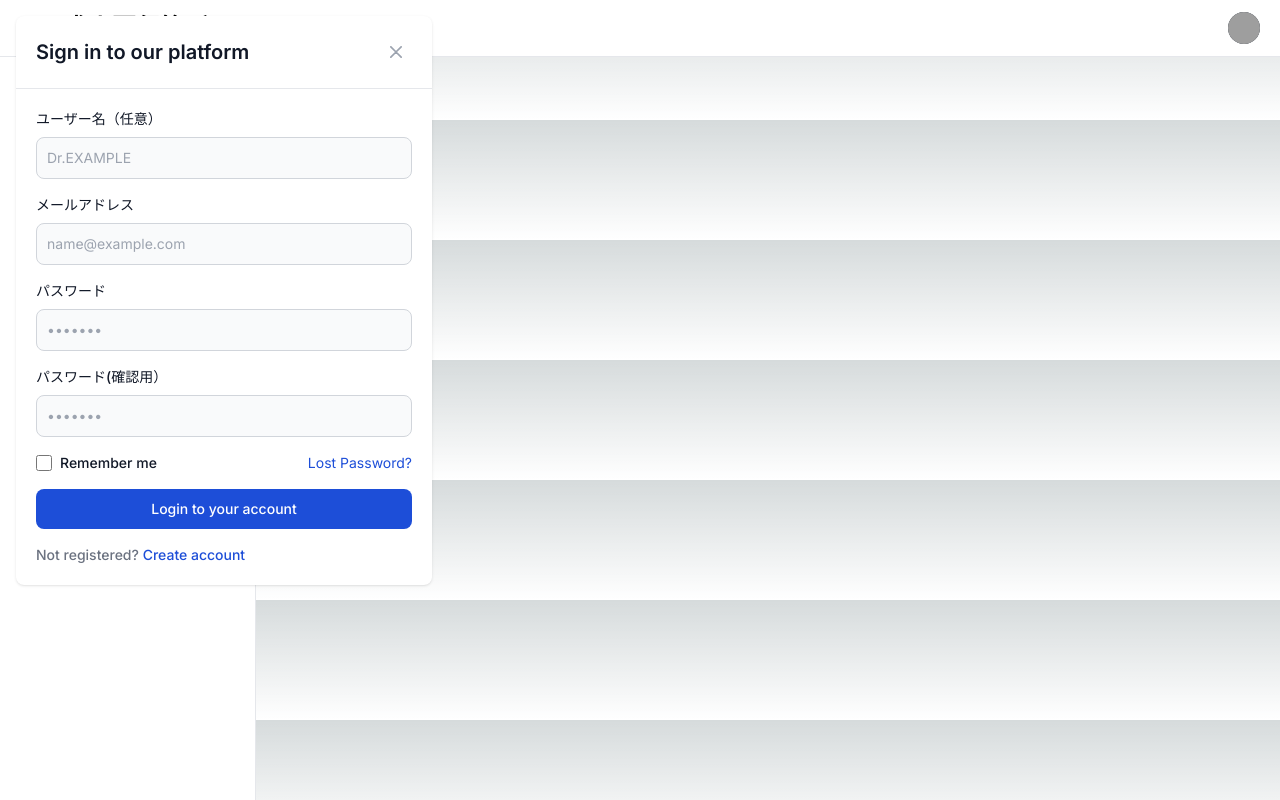
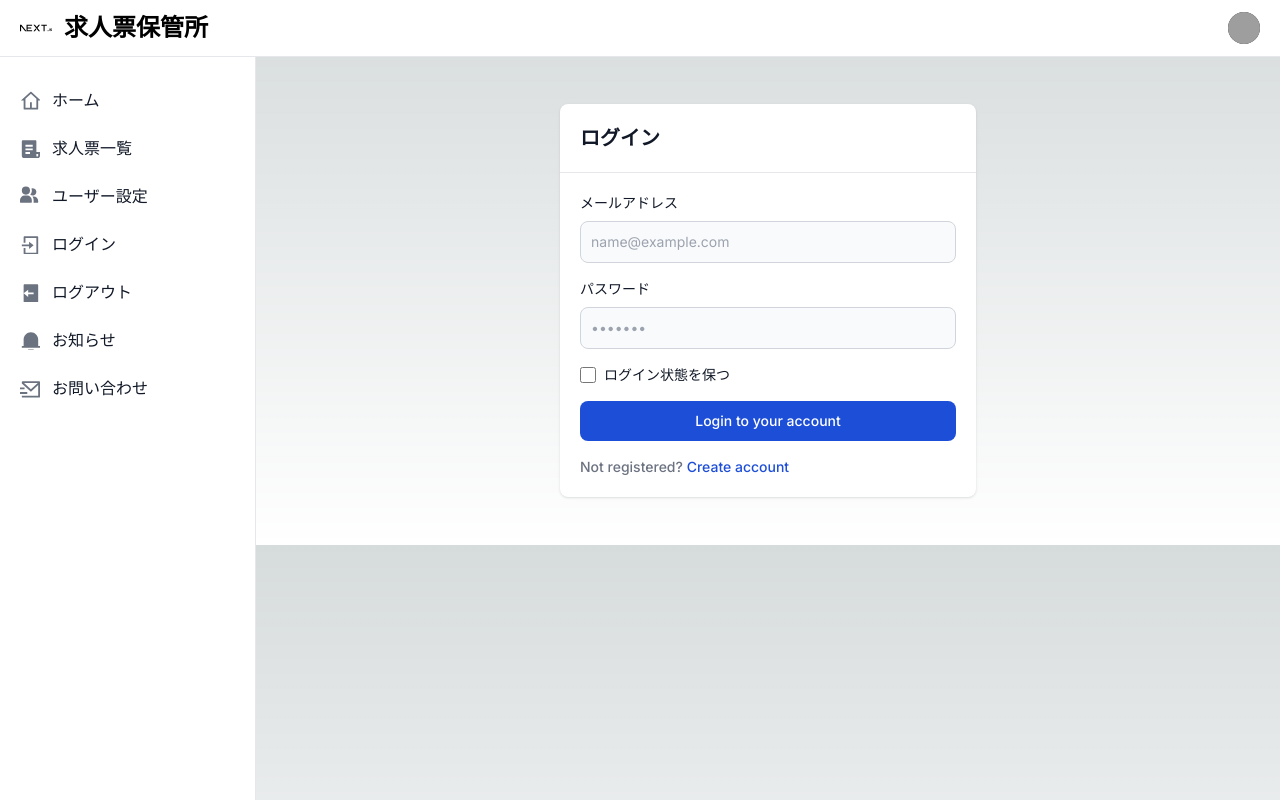
Before and after one commit to KoukiFurukawa/Arknights_Charcter_Sheets, a Next.js app: page /login in a window 1280 px wide. Built offline with nearby package versions, Linux system fonts and the light colour scheme; grey boxes are pictures that could not be loaded.

Commit message:
login form

```diff
--- /dev/null
+++ b/src/app/_components/modal/modal.tsx
@@ -0,0 +1,21 @@
+import React from "react";
+import ModalHeader from "./modal_header";
+import ModalBody from "./modal_body";
+import { IModal } from "@/app/_interfaces/interfaces";
+
+const Modal: React.FC<IModal> = ({title, bodyData, isLogin}) =>
+{
+    return(
+        <div id="authentication-modal" tabIndex={-1} aria-hidden="true" className="flex overflow-y-auto overflow-x-hidden z-50 justify-center items-center w-full md:inset-0 h-[calc(100%-1rem)] max-h-full">
+            <div className="relative p-4 w-full max-w-md max-h-full">
+                {/* <!-- Modal content --> */}
+                <div className="relative bg-white rounded-lg shadow dark:bg-gray-700">
+                    <ModalHeader title={title}/>
+                    <ModalBody bodyData={bodyData} isLogin={isLogin} />
+                </div>
+            </div>
+        </div>
+    )
+}
+
+export default Modal;
--- /dev/null
+++ b/src/app/_components/modal/modal_body.tsx
@@ -0,0 +1,35 @@
+import React from 'react';
+import SimpleInput from '../ui/SimpleInput';
+import { ISimpleInput } from '@/app/_interfaces/interfaces';
+
+const ModalBody: React.FC<{bodyData: ISimpleInput[], isLogin: boolean}> = ({ bodyData, isLogin }) =>
+{
+    return (
+        <div className="p-4 md:p-5">
+            <form className="space-y-4" action="#">
+
+                {bodyData.map((value, key) => {
+                    return (
+                        <SimpleInput id={value.id} _type={value._type} placeholder={value.placeholder} label={value.label} require={value.require} key={key} />
+                    )
+                })}
+
+                <div className="flex justify-between">
+                    <div className="flex items-start">
+                        <div className="flex items-center h-5">
+                            <input id="remember" type="checkbox" value="" className="w-4 h-4 border border-gray-300 rounded bg-gray-50 focus:ring-3 focus:ring-blue-300 dark:bg-gray-600 dark:border-gray-500 dark:focus:ring-blue-600 dark:ring-offset-gray-800 dark:focus:ring-offset-gray-800" required />
+                        </div>
+                        <label htmlFor="remember" className="ms-2 text-sm font-medium text-gray-900 dark:text-gray-300">ログイン状態を保つ</label>
+                    </div>
+                    {/* <a href="#" className="text-sm text-blue-700 hover:underline dark:text-blue-500">Lost Password?</a> */}
+                </div>
+                <button type="submit" className="w-full text-white bg-blue-700 hover:bg-blue-800 focus:ring-4 focus:outline-none focus:ring-blue-300 font-medium rounded-lg text-sm px-5 py-2.5 text-center dark:bg-blue-600 dark:hover:bg-blue-700 dark:focus:ring-blue-800">Login to your account</button>
+                <div className="text-sm font-medium text-gray-500 dark:text-gray-300">
+                    Not registered? <a href="#" className="text-blue-700 hover:underline dark:text-blue-500">Create account</a>
+                </div>
+            </form>
+        </div>
+    )
+}
+
+export default ModalBody
--- /dev/null
+++ b/src/app/_components/modal/modal_header.tsx
@@ -0,0 +1,19 @@
+import React from 'react';
+
+const ModalHeader: React.FC<{ title: string }> = ({title}) => {
+    return (
+        <div className="flex items-center justify-between p-4 md:p-5 border-b rounded-t dark:border-gray-600">
+            <h3 className="text-xl font-semibold text-gray-900 dark:text-white">
+                {title}
+            </h3>
+            {/* <button type="button" className="end-2.5 text-gray-400 bg-transparent hover:bg-gray-200 hover:text-gray-900 rounded-lg text-sm w-8 h-8 ms-auto inline-flex justify-center items-center dark:hover:bg-gray-600 dark:hover:text-white" data-modal-hide="authentication-modal">
+                <svg className="w-3 h-3" aria-hidden="true" xmlns="http://www.w3.org/2000/svg" fill="none" viewBox="0 0 14 14">
+                    <path stroke="currentColor" strokeLinecap="round" strokeLinejoin="round" strokeWidth="2" d="m1 1 6 6m0 0 6 6M7 7l6-6M7 7l-6 6" />
+                </svg>
+                <span className="sr-only">Close modal</span>
+            </button> */}
+        </div>
+    )
+}
+
+export default ModalHeader;
--- a/src/app/_interfaces/interfaces.ts
+++ b/src/app/_interfaces/interfaces.ts
@@ -26,3 +26,10 @@ export interface ISimpleInput
     require : boolean;
     id : string;
 };
+
+export interface IModal
+{
+    title: string;
+    bodyData: ISimpleInput[];
+    isLogin : boolean;
+}
--- a/src/app/_utils/login_input_data.ts
+++ b/src/app/_utils/login_input_data.ts
@@ -1,13 +1,6 @@
 import { ISimpleInput } from "../_interfaces/interfaces"
 
 export const loginInputData: ISimpleInput[] = [
-    {
-        label      : "ユーザー名（任意）",
-        placeholder: "Dr.EXAMPLE",
-        id         : "name",
-        _type      : "text",
-        require    : true
-    },
     {
         label      : "メールアドレス",
         placeholder: "name@example.com",
@@ -15,13 +8,6 @@ export const loginInputData: ISimpleInput[] = [
         _type      : "email",
         require    : true
     },
-    // {
-    //     label      : "メールアドレス(確認用）",
-    //     placeholder: "name@example.com",
-    //     id         : "email",
-    //     _type      : "email",
-    //     require    : true
-    // },
     {
         label      : "パスワード",
         placeholder: "•••••••",
@@ -29,12 +15,5 @@ export const loginInputData: ISimpleInput[] = [
         _type      : "password",
         require    : true
     },
-    {
-        label      : "パスワード(確認用）",
-        placeholder: "•••••••",
-        id         : "check_password",
-        _type      : "password",
-        require    : true
-    },
 
 ]
--- /dev/null
+++ b/src/app/_utils/signup_input_data.ts
@@ -0,0 +1,40 @@
+import { ISimpleInput } from "../_interfaces/interfaces"
+
+export const loginInputData: ISimpleInput[] = [
+    {
+        label      : "ユーザー名（任意）",
+        placeholder: "Dr.EXAMPLE",
+        id         : "name",
+        _type      : "text",
+        require    : true
+    },
+    {
+        label      : "メールアドレス",
+        placeholder: "name@example.com",
+        id         : "email",
+        _type      : "email",
+        require    : true
+    },
+    // {
+    //     label      : "メールアドレス(確認用）",
+    //     placeholder: "name@example.com",
+    //     id         : "email",
+    //     _type      : "email",
+    //     require    : true
+    // },
+    {
+        label      : "パスワード",
+        placeholder: "•••••••",
+        id         : "password",
+        _type      : "password",
+        require    : true
+    },
+    {
+        label      : "パスワード(確認用）",
+        placeholder: "•••••••",
+        id         : "check_password",
+        _type      : "password",
+        require    : true
+    },
+
+]
--- a/src/app/login/page.tsx
+++ b/src/app/login/page.tsx
@@ -1,57 +1,13 @@
 // https://flowbite.com/docs/components/modal/#form-element
 
 import React from 'react';
-import SimpleInput from '../_components/ui/SimpleInput';
+import Modal from '../_components/modal/modal';
 import { loginInputData } from '../_utils/login_input_data';
 
 function Login() {
   return (
     <>
-      {/* <!-- Main modal --> */}
-      <div id="authentication-modal" tabIndex={-1} aria-hidden="true" className="overflow-y-auto overflow-x-hidden fixed top-0 right-0 left-0 z-50 justify-center items-center w-full md:inset-0 h-[calc(100%-1rem)] max-h-full">
-        <div className="relative p-4 w-full max-w-md max-h-full">
-          {/* <!-- Modal content --> */}
-          <div className="relative bg-white rounded-lg shadow dark:bg-gray-700">
-            {/* <!-- Modal header --> */}
-            <div className="flex items-center justify-between p-4 md:p-5 border-b rounded-t dark:border-gray-600">
-              <h3 className="text-xl font-semibold text-gray-900 dark:text-white">
-                Sign in to our platform
-              </h3>
-              <button type="button" className="end-2.5 text-gray-400 bg-transparent hover:bg-gray-200 hover:text-gray-900 rounded-lg text-sm w-8 h-8 ms-auto inline-flex justify-center items-center dark:hover:bg-gray-600 dark:hover:text-white" data-modal-hide="authentication-modal">
-                <svg className="w-3 h-3" aria-hidden="true" xmlns="http://www.w3.org/2000/svg" fill="none" viewBox="0 0 14 14">
-                  <path stroke="currentColor" strokeLinecap="round" strokeLinejoin="round" strokeWidth="2" d="m1 1 6 6m0 0 6 6M7 7l6-6M7 7l-6 6" />
-                </svg>
-                <span className="sr-only">Close modal</span>
-              </button>
-            </div>
-            {/* <!-- Modal body --> */}
-            <div className="p-4 md:p-5">
-              <form className="space-y-4" action="#">
-
-                {loginInputData.map((value,key) => {
-                  return(
-                    <SimpleInput id={value.id} _type={value._type} placeholder={value.placeholder} label={value.label} require={value.require} key={key}/>
-                  )
-                })}
-
-                <div className="flex justify-between">
-                  <div className="flex items-start">
-                    <div className="flex items-center h-5">
-                      <input id="remember" type="checkbox" value="" className="w-4 h-4 border border-gray-300 rounded bg-gray-50 focus:ring-3 focus:ring-blue-300 dark:bg-gray-600 dark:border-gray-500 dark:focus:ring-blue-600 dark:ring-offset-gray-800 dark:focus:ring-offset-gray-800" required />
-                    </div>
-                    <label htmlFor="remember" className="ms-2 text-sm font-medium text-gray-900 dark:text-gray-300">Remember me</label>
-                  </div>
-                  <a href="#" className="text-sm text-blue-700 hover:underline dark:text-blue-500">Lost Password?</a>
-                </div>
-                <button type="submit" className="w-full text-white bg-blue-700 hover:bg-blue-800 focus:ring-4 focus:outline-none focus:ring-blue-300 font-medium rounded-lg text-sm px-5 py-2.5 text-center dark:bg-blue-600 dark:hover:bg-blue-700 dark:focus:ring-blue-800">Login to your account</button>
-                <div className="text-sm font-medium text-gray-500 dark:text-gray-300">
-                  Not registered? <a href="#" className="text-blue-700 hover:underline dark:text-blue-500">Create account</a>
-                </div>
-              </form>
-            </div>
-          </div>
-        </div>
-      </div>
+      <Modal title='ログイン' bodyData={loginInputData} isLogin={true} />
     </>
   )
 }
--- /dev/null
+++ b/src/app/signup/page.tsx
@@ -0,0 +1,10 @@
+import React from 'react'
+
+function page() {
+    return (
+        <div>
+        </div>
+    )
+}
+
+export default page
```
